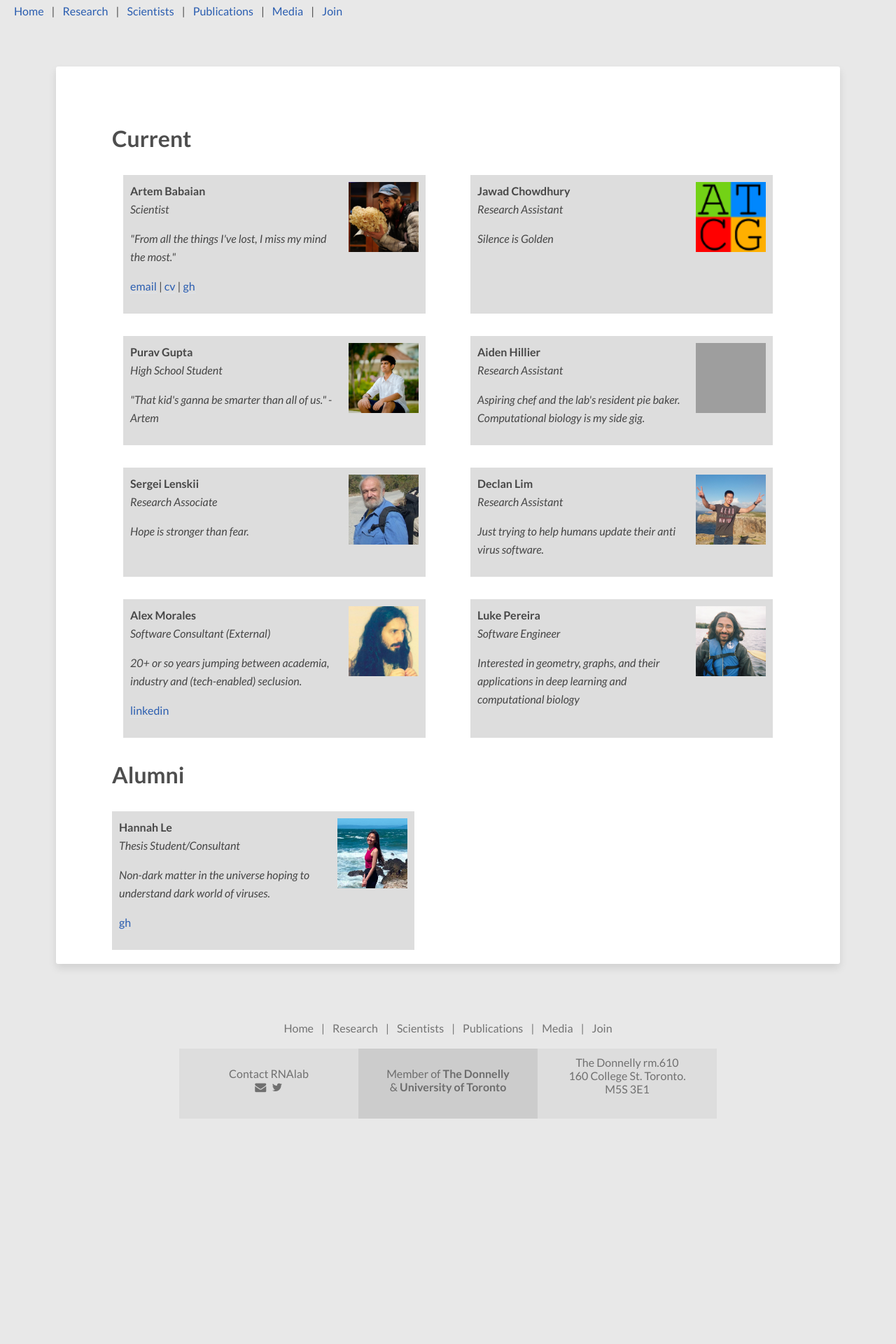
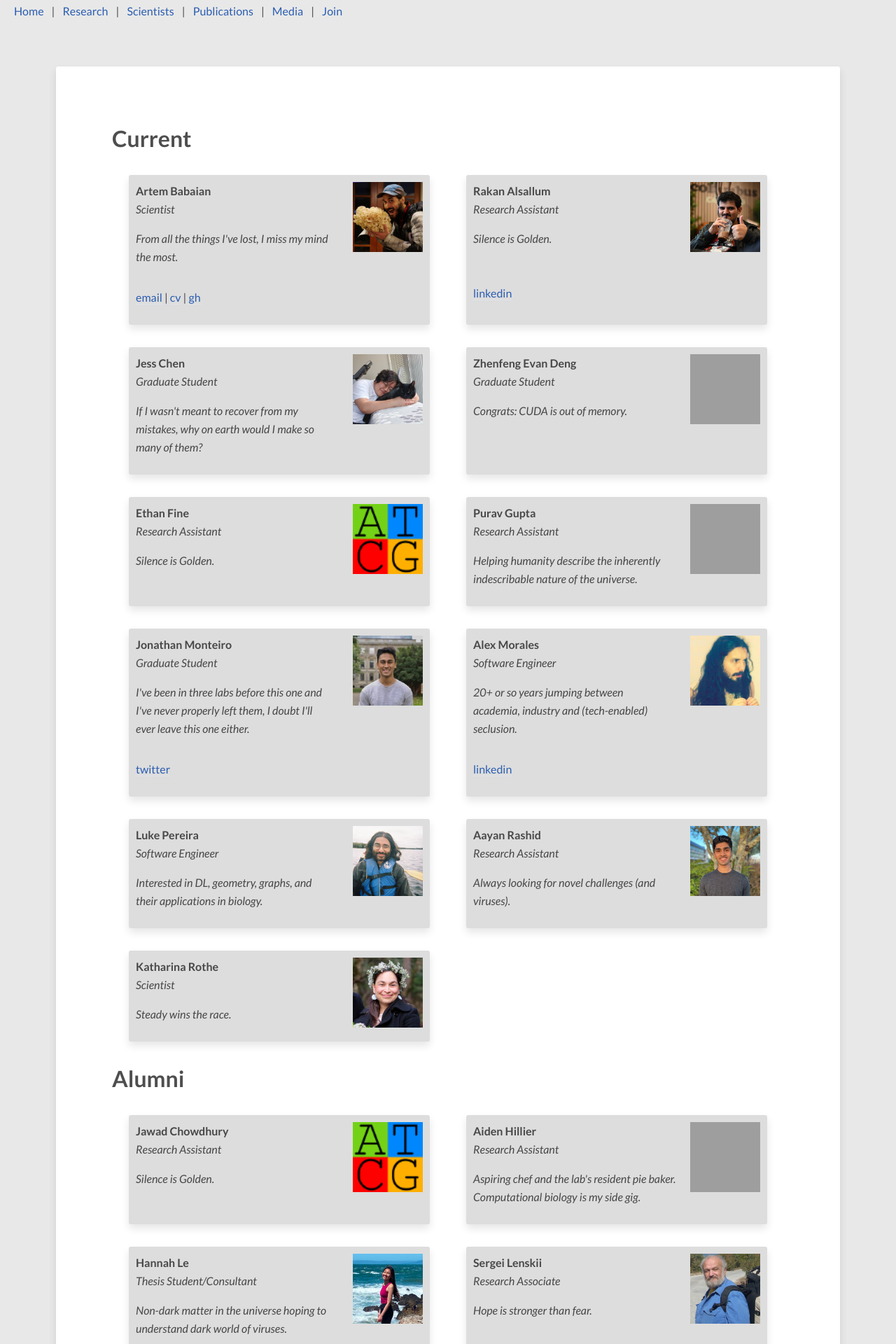
Before and after one commit to RNAlab/RNAlab, a Jekyll site: the page built from team.md, in a window 1280 px wide. Shown: the part 414-2334 px from the top of the page at 70% size. Built offline with Jekyll 4.4.1, drawn with Linux system fonts in a browser that asks for light colours; nearby versions of some CDN libraries; before the commit the page ends 2044 px from its top, so only the background shows below that; grey boxes are pictures that could not be loaded.

Commit message:
Update team members page

```diff
--- /dev/null
+++ b/_data/team.yml
@@ -0,0 +1,108 @@
+- name: Artem Babaian
+  current: true
+  image: ab_shroom.jpg
+  role: Scientist
+  blurb: "From all the things I've lost, I miss my mind the most."
+  links:
+    email: mailto:artem@rRNA.ca
+    cv: http://rRNA.ca
+    gh: https://github.com/ababaian
+
+- name: Rakan Alsallum
+  current: true
+  image: ra_og.jpg
+  role: Research Assistant
+  blurb: Silence is Golden.
+  links:
+    linkedin: https://www.linkedin.com/in/rakan-alsallum-131905274/
+
+- name: Jess Chen
+  current: true
+  image: jc_og.png
+  role: Graduate Student
+  blurb: "If I wasn't meant to recover from my mistakes, why on earth would I make so many of them?"
+
+- name: Zhenfeng Evan Deng
+  current: true
+  image: zd_og.jpg
+  role: Graduate Student
+  blurb: >-
+    Congrats: CUDA is out of memory.
+
+- name: Ethan Fine
+  current: true
+  image: atcg.png
+  blurb: Silence is Golden.
+  role: Research Assistant
+
+- name: Purav Gupta
+  current: true
+  image: pg_og.png
+  role: Research Assistant
+  blurb: Helping humanity describe the inherently indescribable nature of the universe.
+
+- name: Jonathan Monteiro
+  current: true
+  image: jm_og.png
+  role: Graduate Student
+  blurb: I've been in three labs before this one and I've never properly left them, I doubt I'll ever leave this one either.
+  links:
+    twitter: https://twitter.com/jonathan_montei
+
+- name: Alex Morales
+  current: true
+  image: am.png
+  role: Software Engineer
+  blurb: 20+ or so years jumping between academia, industry and (tech-enabled) seclusion.
+  links:
+    linkedin: https://www.linkedin.com/in/moralestapia/
+
+- name: Luke Pereira
+  current: true
+  image: lp.jpg
+  role: Software Engineer
+  blurb: Interested in DL, geometry, graphs, and their applications in biology.
+
+- name: Aayan Rashid
+  current: true
+  image: ar_og.jpg
+  role: Research Assistant
+  blurb: Always looking for novel challenges (and viruses).
+
+- name: Katharina Rothe
+  current: true
+  image: kr_og.png
+  role: Scientist
+  blurb: Steady wins the race.
+
+- name: Jawad Chowdhury
+  current: "false"
+  image: atcg.png
+  role: Research Assistant
+  blurb: Silence is Golden.
+
+- name: Aiden Hillier
+  current: "false"
+  image: ah.jpg
+  role: Research Assistant
+  blurb: Aspiring chef and the lab's resident pie baker. Computational biology is my side gig.
+
+- name: Hannah Le
+  current: "false"
+  image: hl.png
+  role: Thesis Student/Consultant
+  blurb: Non-dark matter in the universe hoping to understand dark world of viruses.
+  links:
+    gh: https://github.com/hannahhanle
+
+- name: Sergei Lenskii
+  current: "false"
+  image: sl.jpg
+  role: Research Associate
+  blurb: Hope is stronger than fear.
+
+- name: Declan Lim
+  current: "false"
+  image: dl.jpg
+  role: Research Assistant
+  blurb: Just trying to help humans update their anti virus software.
--- a/team.md
+++ b/team.md
@@ -12,120 +12,87 @@ image:
 /* Create three equal columns that floats next to each other */
 .human {
   flex: 0 0 45%;
-  /* float: left; */
   width: 45%;
-  /* height: 120px; */
   padding: 10px;
-  /*height: 100px; /* Should be removed. Only for demonstration */
   min-width: 320px;
+  max-width: 430px;
+  background-color: #ddd;
+  border-radius: 3px;
+  box-shadow: 0 0 0 0,0 6px 12px rgba(0,0,0,.1);
 }
+
+.group-counter {
+  max-width: 95%;
+  flex: 1;
+  display: flex;
+  flex-wrap: wrap;
+  justify-content: space-between;
+  gap: 32px;
+}
+
+.profile-picture {
+  width: 100px;
+  height: 100px;
+  object-fit: cover;
+}
+
 </style>
 
 # Current
 
-<div style="display: flex; flex-wrap: wrap; gap: 32px; justify-content: space-around; width: 100%;">
-<div class="human" style="background-color:#ddd;">
+{% assign currentMembers = site.data.team | where:"current","true"  %}
+{% assign alumniMembers = site.data.team | where:"current","false"  %}
 
-  <img align="right" style="width: 100px; height: 100px"
-  src="{{ "/images/hu/ab_shroom.jpg" | prepend: site.baseurl }}">
-
-  <b>Artem Babaian</b> <br>
-  <i>Scientist</i>
-  <p style="width: calc(100% - 100px - 8px);"><i>"From all the things I've lost, I miss my mind the most."</i></p>
-  <p><a href="mailto:{{ site.owner.email }}">email</a> | <a href="http://rRNA.ca">cv</a> | <a href="https://github.com/ababaian">gh</a> </p>
-
-</div>
-
-<div class="human" style="background-color:#ddd;">
-
-  <img align="right" style="width: 100px; height: 100px"
-  src="{{ "/images/hu/atcg.png" | prepend: site.baseurl }}">
-
-  <b>Jawad Chowdhury</b> <br>
-  <i>Research Assistant</i>
-  <p style="width: calc(100% - 100px - 8px);"><i>Silence is Golden</i></p>
-
-</div>
-
-<div class="human" style="background-color:#ddd;">
-
-  <img align="right" style="width: 100px; height: 100px"
-  src="{{ "/images/hu/pg.png" | prepend: site.baseurl }}">
-
-  <b>Purav Gupta</b> <br>
-  <i>High School Student</i>
-  <p style="width: calc(100% - 100px - 8px);"><i>"That kid's ganna be smarter than all of us." -Artem</i></p>
-
-</div>
-
-<div class="human" style="background-color:#ddd;">
-
-  <img align="right" style="width: 100px; height: 100px"
-  src="{{ "/images/hu/ah.jpg" | prepend: site.baseurl }}">
-
-  <b>Aiden Hillier</b> <br>
-  <i>Research Assistant</i>
-  <p style="width: calc(100% - 100px - 8px);"><i>Aspiring chef and the lab's resident pie baker. Computational biology is my side gig.</i></p>
-
-</div>
-
-<div class="human" style="background-color:#ddd;">
-
-  <img align="right" style="width: 100px; height: 100px"
-  src="{{ "/images/hu/sl.jpg" | prepend: site.baseurl }}">
-
-  <b>Sergei Lenskii</b> <br>
-  <i>Research Associate</i>
-  <p style="width: calc(100% - 100px - 8px);"><i>Hope is stronger than fear.</i></p>
-
-</div>
-
-<div class="human" style="background-color:#ddd;">
-
-  <img align="right" style="width: 100px; height: 100px"
-  src="{{ "/images/hu/dl.jpg" | prepend: site.baseurl }}">
-
-  <b>Declan Lim</b> <br>
-  <i>Research Assistant</i>
-  <p style="width: calc(100% - 100px - 8px);"><i>Just trying to help humans update their anti virus software.</i></p>
-
-</div>
-
-<div class="human" style="background-color:#ddd;">
-
-  <img align="right" style="width: 100px; height: 100px"
-  src="{{ "/images/hu/am.png" | prepend: site.baseurl }}">
-
-  <b>Alex Morales</b> <br>
-  <i>Software Consultant (External)</i>
-  <p style="width: calc(100% - 100px - 8px);"><i>20+ or so years jumping between academia, industry and (tech-enabled) seclusion.</i></p>
-  <p><a href="https://www.linkedin.com/in/moralestapia/">linkedin</a> </p>
-
-</div>
-
-<div class="human" style="background-color:#ddd;">
-
-  <img align="right" style="width: 100px; height: 100px"
-  src="{{ "/images/hu/lp.jpg" | prepend: site.baseurl }}">
-
-  <b>Luke Pereira</b> <br>
-  <i>Software Engineer</i>
-  <p style="width: calc(100% - 100px - 8px);"><i>Interested in geometry, graphs, and their applications in deep learning and computational biology</i></p>
-
-</div>
-
+<div style="display: flex; justify-content: center;">
+  <div class="group-counter">
+  {% for item in currentMembers %}
+    {% assign imageHref = '/images/hu/' | append: item.image | prepend: site.baseurl %}
+    {% if item.current %}
+      <div class="human" style="{% if forloop.last %}flex:0.47;{% else %}flex:1;{% endif %}">
+        <img align="right" class="profile-picture" src="{{ imageHref }}"/>
+        <b>{{ item.name }}</b> <br>
+        <i>{{ item.role }}</i>
+        <div style="display: flex; flex-direction: column; justify-content: space-between; height: 80%;">
+          <p style="width: 90%; flex:1;"><i>{{ item.blurb }}</i></p>
+          {% if item.links != nil %}
+          <p style="flex:1">
+          {% for link in item.links %}
+            <a href="{{ link[1] }}">{{ link[0]}}</a>
+            {% if forloop.last %}{% else %}|{% endif %}
+          {% endfor %}
+          </p>
+          {% endif %}
+        </div>
+      </div>
+    {% endif %}
+  {% endfor %}
+  </div>
 </div>
 
 # Alumni
 
-<div class="human" style="background-color:#ddd;">
-
-  <img align="right" style="width: 100px; height: 100px"
-  src="{{ "/images/hu/hl.png" | prepend: site.baseurl }}">
-
-  <b>Hannah Le</b> <br>
-  <i>Thesis Student/Consultant</i>
-  <p style="width: calc(100% - 100px - 8px);"><i>Non-dark matter in the universe hoping to understand dark world of viruses.</i></p>
-  <p><a href="https://github.com/hannahhanle">gh</a> </p>
-
+<div style="display: flex; justify-content: center;">
+  <div class="group-counter">
+  {% for item in alumniMembers %}
+    {% assign imageHref = '/images/hu/' | append: item.image | prepend: site.baseurl %}
+    {% if item.current %}
+      <div class="human" style="{% if forloop.last %}flex:0.47;{% else %}flex:1;{% endif %}">
+        <img align="right" class="profile-picture" src="{{ imageHref }}"/>
+        <b>{{ item.name }}</b> <br>
+        <i>{{ item.role }}</i>
+        <div style="display: flex; flex-direction: column; justify-content: space-between; height: 80%;">
+          <p style="width: 95%; flex:1;"><i>{{ item.blurb }}</i></p>
+          {% if item.links != nil %}
+          <p style="flex:1">
+          {% for link in item.links %}
+            <a href="{{ link[1] }}">{{ link[0]}}</a>
+            {% if forloop.last %}{% else %}|{% endif %}
+          {% endfor %}
+          </p>
+          {% endif %}
+        </div>
+      </div>
+    {% endif %}
+  {% endfor %}
+  </div>
 </div>
```
Also changed, not shown: images/hu/ar_og.jpg (added), images/hu/jc_og.png (added), images/hu/jm_og.png (added), images/hu/kr_og.png (added), images/hu/ra_og.jpg (added), 2 other files.
